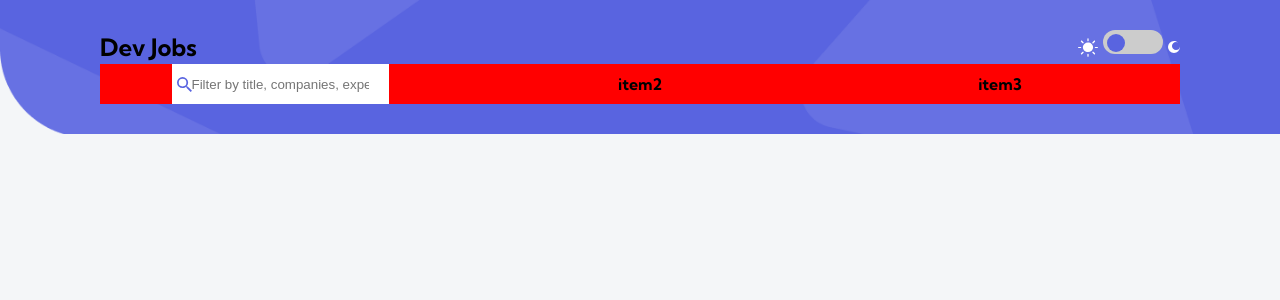
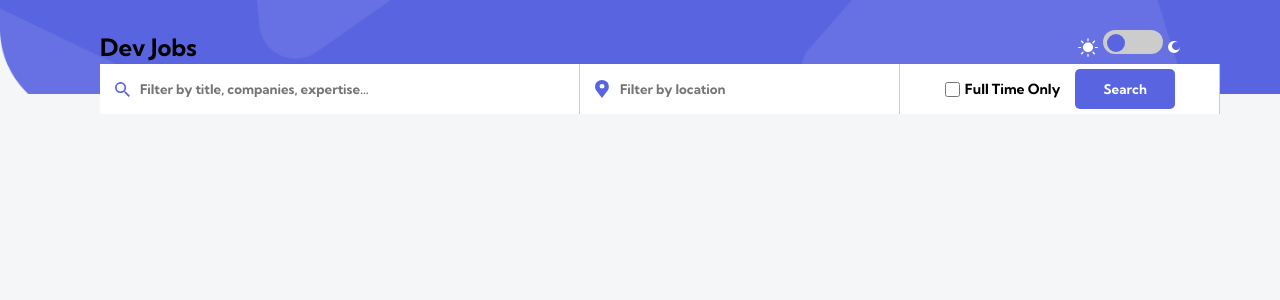
Before and after one commit to mariamdatuka/dev-jobs-app, a React (Vite) app: page / in a window 1280 px wide. Shown: the top 300 px of the page. Built offline with nearby package versions, Linux system fonts and the light colour scheme.

Commit message:
finish search component

```diff
--- a/src/Pages/Home.tsx
+++ b/src/Pages/Home.tsx
@@ -1,5 +1,5 @@
 import React from 'react'
-import { Background,SwitchContainer,SwitchInput,SwitchKnob,Container,Wrapper,GridContainer,SearchInput } from './Styles'
+import { Background,SwitchContainer,SwitchInput,SwitchKnob,Container,Wrapper,GridContainer,SearchInput,GridItem, LocationInput, CheckInput, SearchButton} from './Styles'
 
 const Home = () => {
   return (
@@ -17,16 +17,19 @@ const Home = () => {
       </Container>
     </Wrapper>
     <GridContainer>
-      <div>
-
+      <GridItem>
         <SearchInput type='text' placeholder='Filter by title, companies, expertise…'/>
-      </div>
-      <div>
-        item2
-      </div>
-      <div>
-        item3
-      </div>
+      </GridItem>
+      <GridItem>
+        <LocationInput type='text' placeholder='Filter by location'/>
+      </GridItem>
+      <GridItem style={{display:'flex', alignItems:'center', justifyContent:'center',  gap:'15px'}}>
+        <CheckInput>
+            <input type="checkbox" name="checkbox" />
+            <label>Full Time Only</label>
+        </CheckInput>
+        <SearchButton>Search</SearchButton>
+      </GridItem>
     </GridContainer>
   </Background>
     </>
--- a/src/Pages/Styles.ts
+++ b/src/Pages/Styles.ts
@@ -1,6 +1,7 @@
 import styled from "styled-components";
 import background from '../assets/background.png'
 import searchIcon from '../assets/desktop/icon-search.svg'
+import locationIcon from '../assets/desktop/icon-location.svg'
 
 
 export const Background=styled.div`
@@ -11,6 +12,7 @@ export const Background=styled.div`
    background-repeat: no-repeat;
    background-size: cover;
    padding:30px 100px;
+   position:relative;
 `
 
 //Switch Toggle
@@ -66,18 +68,93 @@ export const Wrapper=styled.div`
   align-items:center;
   justify-content:space-between;
 `
+//SEARCH INPUTS
 export const GridContainer=styled.div`
   display:grid;
-  grid-template-columns:repeat(3, 1fr);
-  background-color:red;
-  place-items:center;
+  grid-template-columns:1.5fr 1fr 1fr;
+  background-color:#FFF;
+  position:absolute;
+`
+export const GridItem=styled.div`
+ position:relative;
+ padding:0 10px;
+
+ &::after {
+  content: '';
+  position: absolute;
+  top: 0;
+  right: 0;
+  height: 100%;
+  width: 1px;
+  background-color: #ccc;
+}
 `
 export const SearchInput=styled.input`
-  padding: 20px;
+  padding:20px 20px 20px 25px;
   background-image: url(${searchIcon});
   background-repeat: no-repeat;
   background-position: 5px center;
   background-size: 15px 15px;
   border: none;
-  height:35px;
+  height:50px;
+  width:300px;
+
+  &:focus {
+  outline: none;
+  }
+  &::placeholder {
+  padding-left:5px;
+  font-family: 'Kumbh Sans', sans-serif;
+}
 `
+export const LocationInput=styled.input`
+  padding:20px 20px 20px 25px;
+  background-image: url(${locationIcon});
+  background-repeat: no-repeat;
+  background-position: 5px center;
+  background-size: 14px 18px;
+  border: none;
+  height:50px;
+  width:300px;
+
+  &:focus {
+  outline: none;
+  }
+  &::placeholder {
+  padding-left:5px;
+  font-family: 'Kumbh Sans', sans-serif;
+}
+`
+export const CheckInput=styled.div`
+ display:flex;
+ align-items:center;
+ gap:5px;
+  & label {
+    font-size:14px;
+  }
+  & input[type="checkbox"] {
+    width: 15px;
+    height: 15px;
+    border-radius:2px;
+    border: 1px solid #ccc;
+    outline: none;
+  }
+  & input[type="checkbox"]:checked {
+  accent-color:#5964E0;
+ }
+`
+export const SearchButton=styled.button`
+  border:none;
+  width:100px;
+  height:40px;
+  background-color:#5964E0;
+  font-family:inherit;
+  border-radius:5px;
+  color:#fff;
+  cursor:pointer;
+  transition: all 0.3s ease-in-out;
+
+  &:hover{
+    background-color:#939BF4;
+  }
+`
```
